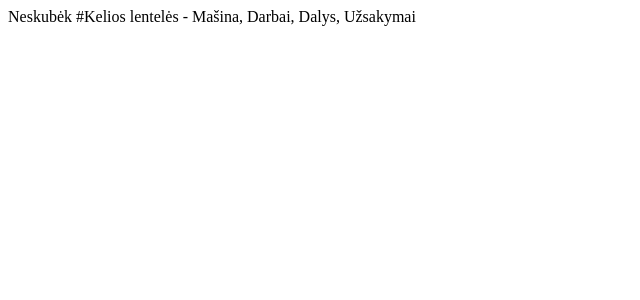
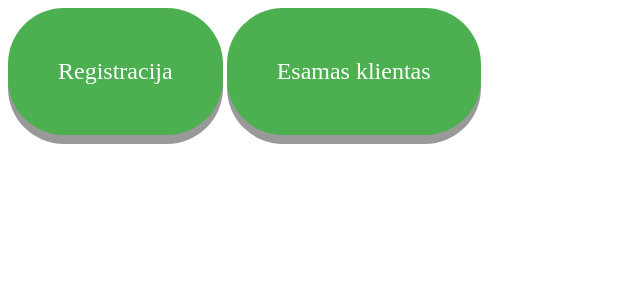
Before and after one commit to Ernestas936/Servisas, a Django app: template templates/base.html in a window 1280 px wide. Shown: the top 300 px of the page, without its empty margins (0-640 px from the left). Run offline with Django 4.2, Linux system fonts and the light colour scheme; the template is opened without the code that fills it, so the values that code supplies are empty.

Commit message:
Mygtukai

```diff
--- a/templates/base.html
+++ b/templates/base.html
@@ -1,2 +1,61 @@
-Neskubėk #Kelios lentelės - Mašina, Darbai, Dalys, Užsakymai
-{%block content%}{%endblock%}
+<!DOCTYPE html>
+<html>
+<head>
+<style>
+.button {
+  display: inline-block;
+  padding: 15px 25px;
+  font-size: 25px;
+  cursor: pointer;
+  text-align: center;
+  text-decoration: none;
+  outline: none;
+  color: #fff;
+  background-color: #4CAF50;
+  border: none;
+  border-radius: 15px;
+  box-shadow: 0 9px #999;
+}
+.button:hover {background-color: #3E8E41}
+.button:active {
+  background-color: #3E8E41;
+  box-shadow: 0 5px #666;
+  transform: translateY(4px);
+}
+</style>
+</head>
+<body>
+<a target="_blank" class="button" href="https://www.eoltas.lt/">Registracija</a>
+</body>
+</html>
+
+<!DOCTYPE html>
+<html>
+<head>
+<style>
+.button {
+  display: inline-block;
+  padding: 50px 50px;
+  font-size: 24px;
+  cursor: pointer;
+  text-align: center;
+  text-decoration: none;
+  outline: none;
+  color: #fff;
+  background-color: #4CAF50;
+  border: 50px;
+  border-radius: 56px;
+  box-shadow: 0 9px #999;
+}
+.button:hover {background-color: #3E8E41}
+.button:active {
+  background-color: #3E8E41;
+  box-shadow: 0 5px #666;
+  transform: translateY(4px);
+}
+</style>
+</head>
+<body>
+<a target="_blank" class="button" href="https://www.autoplius.lt/">Esamas klientas</a>
+</body>
+</html>
```
Also changed, not shown: templates/registracija.html (line endings or trailing spaces).
